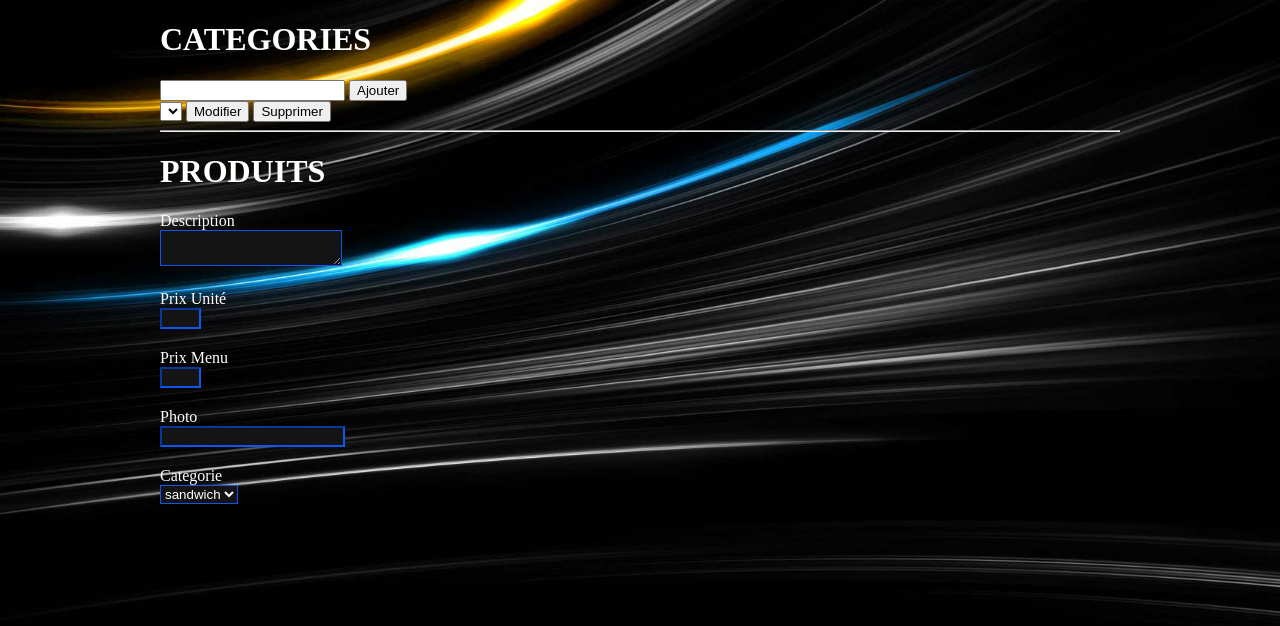
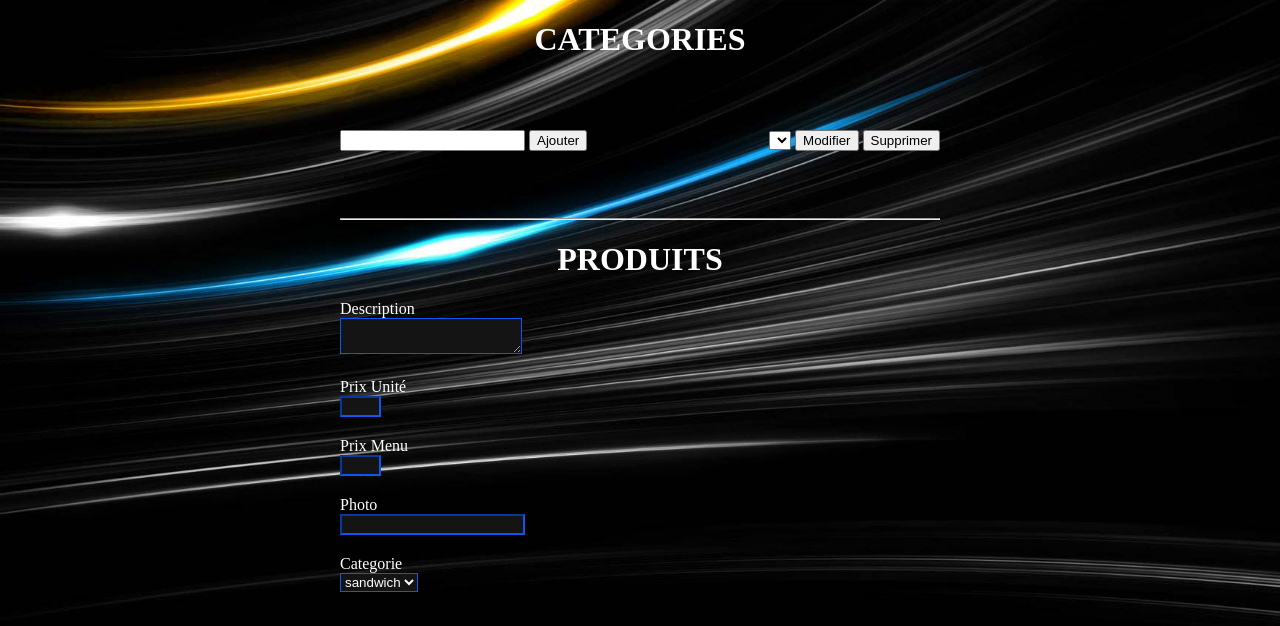
Before and after one commit to julien94/ChickenChico, a PHP site: page /vue/admin.php in a window 1280 px wide. Shown: the part 174-800 px from the top of the page. Run offline with PHP 8.4, Linux system fonts and the light colour scheme; lists and menus that the app fills with data are empty.

Commit message:
udp admin

```diff
--- a/css/style.css
+++ b/css/style.css
@@ -95,6 +95,37 @@ body{
 
 /******************************  FIN FORMULAIRE  ******************************/
 
+
+.formpage{
+    margin: auto;
+    width: 600px;
+}
+
+.formcat{
+    padding-bottom: 80px;
+    padding-top: 50px;
+}
+
+.add{
+    float: left;
+}
+
+.upddel{
+    float: right;
+}
+
+hr{
+    clear: both;
+}
+
+
+
+
+
+
+
+
+/*******************************  PAGE ADMIN  *********************************/
 #corp{
     clear: both;
     position: relative;
--- a/nbproject/private/private.xml
+++ b/nbproject/private/private.xml
@@ -3,8 +3,8 @@
     <editor-bookmarks xmlns="http://www.netbeans.org/ns/editor-bookmarks/2" lastBookmarkId="0"/>
     <open-files xmlns="http://www.netbeans.org/ns/projectui-open-files/2">
         <group>
-            <file>file:/C:/wamp/www/ChickenChico/controleur/admin.php</file>
             <file>file:/C:/wamp/www/ChickenChico/vue/admin.php</file>
+            <file>file:/C:/wamp/www/ChickenChico/css/style.css</file>
         </group>
     </open-files>
 </project-private>
--- a/vue/admin.php
+++ b/vue/admin.php
@@ -36,21 +36,23 @@
                 </div>
             </div>
             <div class="formpage">
-                <h1>CATEGORIES</h1>
-                <form class="add">
+                <h1><center>CATEGORIES</center></h1>
+                <form class="formcat">
+                    <div class="add">
                         <input type="text" name="">
                         <input type="submit" value="Ajouter">
-                </form>
-                <form class="upddel">
+                    </div>
+                    <div class="upddel">
                         <select name="categoryName">
                         <option></option>
                         // Affiche la liste des categories
                         </select>
                         <input type="submit" value="Modifier" name="updcat">
                         <input type="submit" value="Supprimer" name="delcat">
+                    </div>
                 </form>
                 <hr>
-                <h1>PRODUITS</h1>
+                <h1><center>PRODUITS</center></h1>
                 <form>
                     <div>Description</div>
                     <div><textarea name="descri" class="addprod"></textarea></div>
```
Lines whose indentation alone changed are shown as unchanged.
